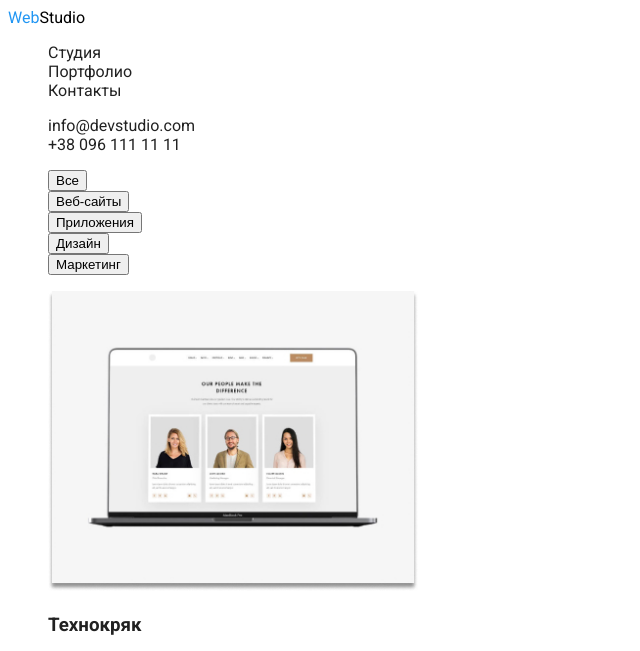
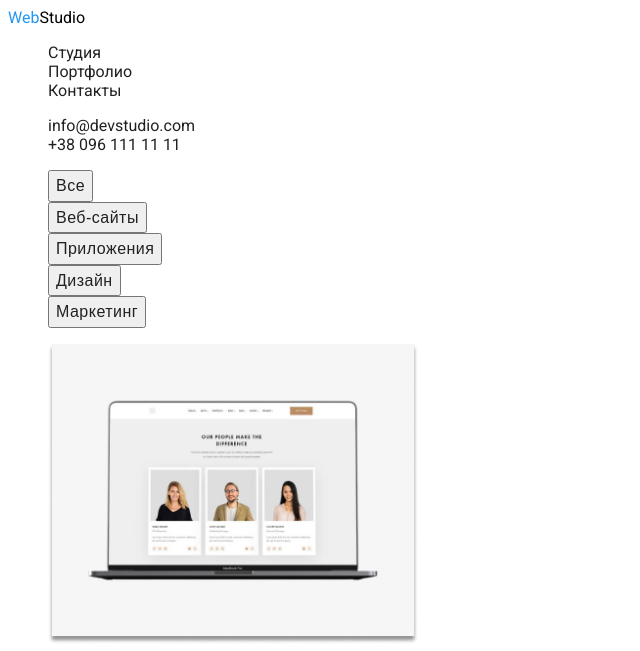
Before and after one commit to LisovaOl/goit-markup-hw-02, a plain HTML site: page portfolio.html in a window 1280 px wide. Shown: the top 651 px of the page, without its empty margins (0-640 px from the left). Drawn offline with Linux system fonts and the light colour scheme.

Commit message:
button-filtr

```diff
--- a/portfolio.html
+++ b/portfolio.html
@@ -30,11 +30,11 @@
         <section>
             <h1 hidden>Фильтр</h1>
             <ul>
-                <li><button type="button">Все</button></li>
-                <li><button type="button">Веб-сайты</button></li>
-                <li><button type="button">Приложения</button></li>
-                <li><button type="button">Дизайн</button></li>
-                <li><button type="button">Маркетинг</button></li>
+                <li><button type="button" class="button-filtr">Все</button></li>
+                <li><button type="button" class="button-filtr">Веб-сайты</button></li>
+                <li><button type="button" class="button-filtr">Приложения</button></li>
+                <li><button type="button" class="button-filtr">Дизайн</button></li>
+                <li><button type="button" class="button-filtr">Маркетинг</button></li>
             </ul>
         </section>
 
```
